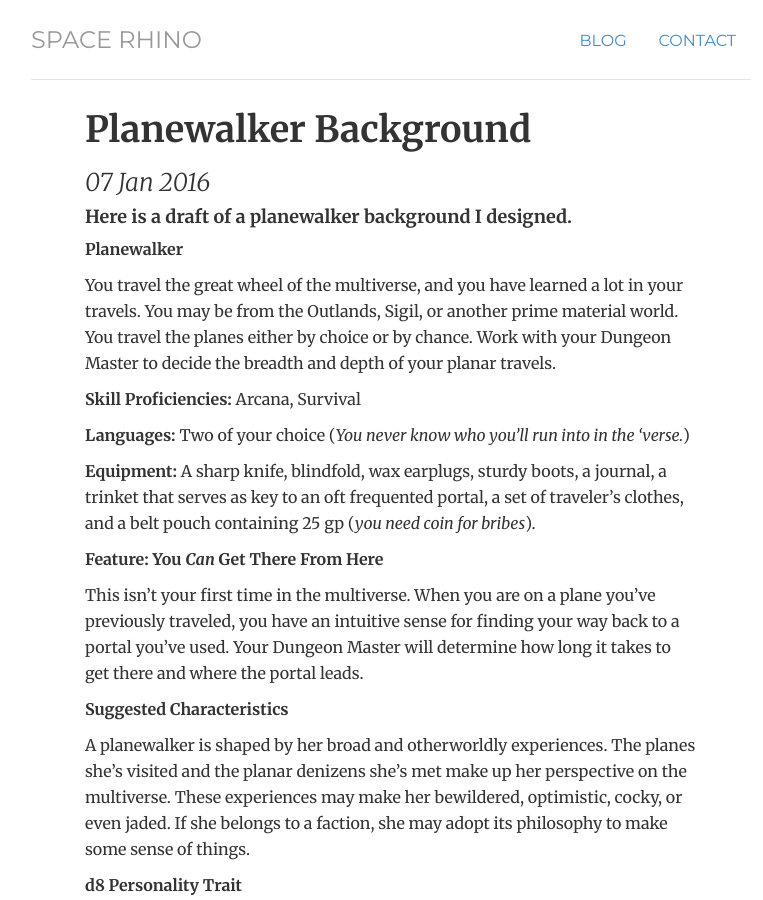
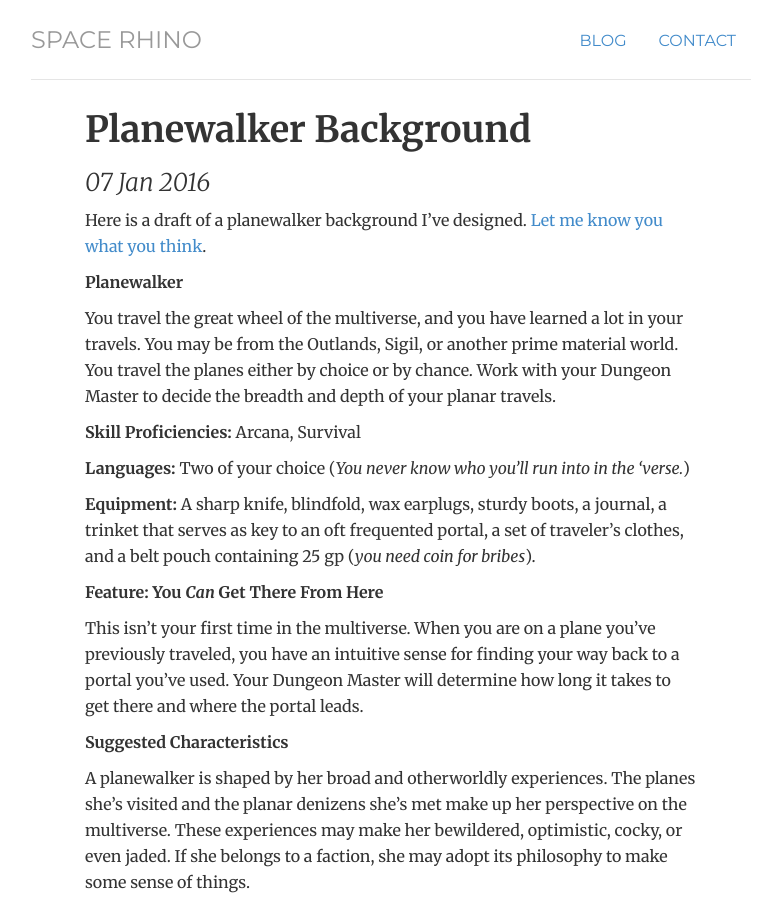
Before and after one commit to 1morespacerhino/1morespacerhino.github.io, a Jekyll site: the page built from _posts/2016-01-07-Planewalker-Background.md, in a window 1280 px wide and 900 px high. Shown: the whole window, without its empty margins (249-1012 px from the left). Built offline with Jekyll 4.4.1, drawn with Linux system fonts in a browser that asks for light colours.

Commit message:
Planewalker background update

```diff
--- a/_posts/2016-01-07-Planewalker-Background.md
+++ b/_posts/2016-01-07-Planewalker-Background.md
@@ -3,7 +3,7 @@ layout: post
 title: Planewalker Background
 ---
 
-#### Here is a draft of a planewalker background I designed.
+Here is a draft of a planewalker background I've designed. [Let me know you what you think](http://www.twitter.com/1morespacerhino).
 
 **Planewalker**
 
```
